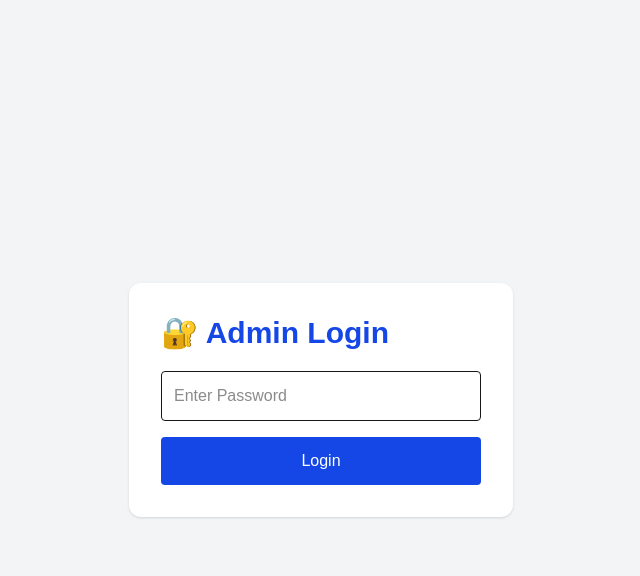
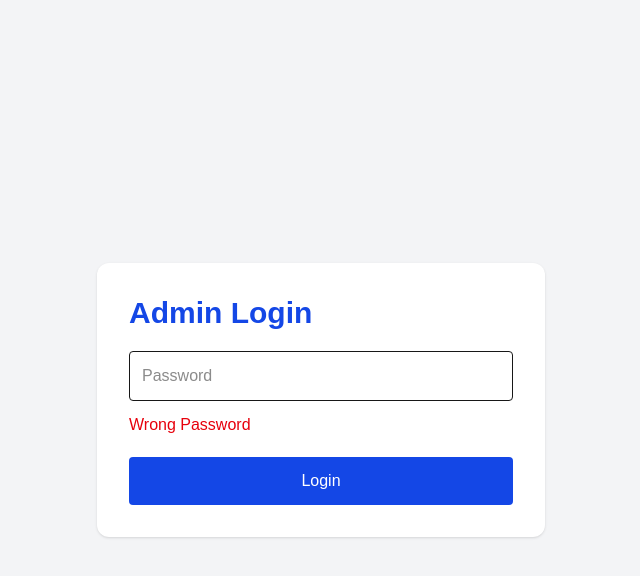
Before and after one commit to harsh15446/easy-with-harsh, a Next.js app: page /admin/login in a window 1280 px wide. Both pictures are taken after a click on the button "Login". Shown: the top 576 px of the page, without its empty margins (319-959 px from the left). Built offline with nearby package versions, Linux system fonts and the light colour scheme; no server answers.

Commit message:
fix admin login and session check

```diff
--- a/app/admin-login/page.tsx
+++ b/app/admin-login/page.tsx
@@ -2,6 +2,14 @@
 
 import { useState } from "react";
 import { useRouter } from "next/navigation";
+
+import { db } from "../firebase";
+
+import {
+  doc,
+  setDoc,
+  serverTimestamp
+} from "firebase/firestore";
 
 
 export default function AdminLogin(){
@@ -9,28 +17,56 @@ export default function AdminLogin(){
 const router = useRouter();
 
 const [password,setPassword]=useState("");
-
 const [error,setError]=useState("");
 
 
 
-const login=()=>{
+const login = async()=>{
 
-if(password==="harsh@123"){
+
+if(password !== "Harsh@15446"){
+
+setError("Wrong Password");
+
+return;
+
+}
+
+
+
+const token = Date.now().toString();
+console.log("NEW LOGIN TOKEN:", token);
+
+
+
+await setDoc(
+
+doc(db,"adminSession","current"),
+
+{
+
+token:token,
+
+time:serverTimestamp()
+
+}
+
+);
+
+
 
 localStorage.setItem(
-"adminLogin",
-"true"
+
+"adminToken",
+
+token
+
 );
+
+
 
 router.push("/admin");
 
-}
-else{
-
-setError("Wrong Password");
-
-}
 
 };
 
@@ -45,7 +81,9 @@ return(
 
 
 <h1 className="text-3xl font-bold text-blue-700">
+
 Admin Login
+
 </h1>
 
 
@@ -64,12 +102,18 @@ onChange={(e)=>setPassword(e.target.value)}
 />
 
 
+
 {
 error &&
+
 <p className="text-red-600 mt-3">
+
 {error}
+
 </p>
+
 }
+
 
 
 <button
--- a/app/admin/login/page.tsx
+++ b/app/admin/login/page.tsx
@@ -3,30 +3,69 @@
 import { useState } from "react";
 import { useRouter } from "next/navigation";
 
+import { db } from "../firebase";
 
-export default function Login(){
+import {
+  doc,
+  setDoc,
+  serverTimestamp
+} from "firebase/firestore";
 
-const [password,setPassword] = useState("");
+
+export default function AdminLogin(){
 
 const router = useRouter();
 
+const [password,setPassword]=useState("");
 
-const login = ()=>{
+const [error,setError]=useState("");
 
 
-if(password === "harsh123"){
+
+const login=async()=>{
+
+
+if(password==="Harsh@15446"){
+
+
+const token =
+Date.now().toString();
+
+
+
+await setDoc(
+
+doc(db,"adminSession","current"),
+
+{
+
+token:token,
+
+createdAt:serverTimestamp()
+
+}
+
+);
+
+
 
 localStorage.setItem(
-"admin",
-"true"
+"adminToken",
+token
 );
+
+
 
 router.push("/admin");
 
 
-}else{
+}
 
-alert("Wrong Password");
+else{
+
+
+setError("Wrong Password");
+
 
 }
 
@@ -37,16 +76,14 @@ alert("Wrong Password");
 
 return(
 
-<div className="min-h-screen flex items-center justify-center bg-gray-100">
+<main className="min-h-screen bg-gray-100 flex items-center justify-center p-5">
 
 
-<div className="bg-white p-8 rounded-xl shadow w-96">
+<div className="bg-white p-8 rounded-xl shadow w-full max-w-md">
 
 
-<h1 className="text-3xl font-bold text-blue-700 mb-5">
-
-🔐 Admin Login
-
+<h1 className="text-3xl font-bold text-blue-700">
+Admin Login
 </h1>
 
 
@@ -55,9 +92,9 @@ return(
 
 type="password"
 
-placeholder="Enter Password"
+placeholder="Password"
 
-className="border w-full p-3 rounded mb-4"
+className="border p-3 w-full rounded mt-5"
 
 value={password}
 
@@ -67,11 +104,24 @@ onChange={(e)=>setPassword(e.target.value)}
 
 
 
+{
+error &&
+
+<p className="text-red-600 mt-3">
+
+{error}
+
+</p>
+
+}
+
+
+
 <button
 
 onClick={login}
 
-className="bg-blue-700 text-white w-full p-3 rounded"
+className="bg-blue-700 text-white w-full p-3 rounded mt-5"
 
 >
 
@@ -80,12 +130,13 @@ Login
 </button>
 
 
+
 </div>
 
 
-</div>
-
-);
+</main>
 
 
+)
+
 }
--- a/app/admin/page.tsx
+++ b/app/admin/page.tsx
@@ -1,6 +1,8 @@
 "use client";
 
 import { useEffect, useState } from "react";
+import { useRouter } from "next/navigation";
+
 import { db } from "../firebase";
 
 import {
@@ -9,10 +11,12 @@ import {
   deleteDoc,
   doc,
   updateDoc,
+  getDoc
 } from "firebase/firestore";
 
 
 export default function Admin(){
+  const router = useRouter();
 
 
 const [orders,setOrders]=useState<any[]>([]);
@@ -56,10 +60,90 @@ setOrders(data);
 
 useEffect(()=>{
 
+
+const checkLogin = async()=>{
+
+
+const token = localStorage.getItem("adminToken");
+
+
+if(!token){
+
+router.push("/admin-login");
+
+return;
+
+}
+
+
+
+const snap = await getDoc(
+
+doc(db,"adminSession","current")
+
+);
+
+
+
+if(!snap.exists()){
+
+router.push("/admin-login");
+
+return;
+
+}
+
+
+if(!snap.exists()){
+
+router.push("/admin-login");
+
+return;
+
+}
+
+
+
+if(snap.data().token !== token){
+  if(snap.data().token !== token){
+
+alert("Another device logged in");
+
+localStorage.removeItem("adminToken");
+
+router.push("/admin-login");
+
+return;
+
+}
+
+localStorage.removeItem("adminToken");
+
+router.push("/admin-login");
+
+return;
+
+}
+
+
+
 loadOrders();
 
+
+};
+
+
+
+checkLogin();
+
+
+const interval = setInterval(checkLogin, 2000);
+
+
+return () => clearInterval(interval);
+
+
 },[]);
-
 
 
 
```
